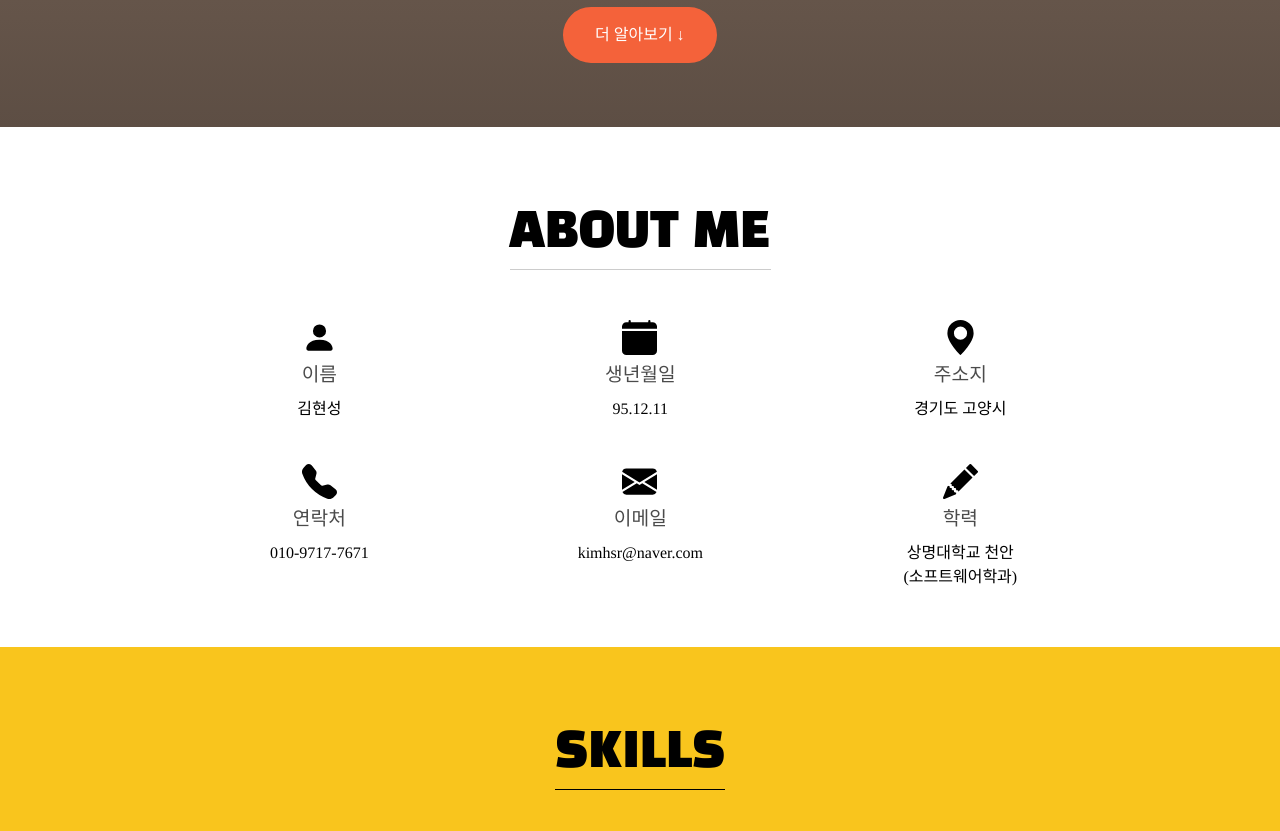
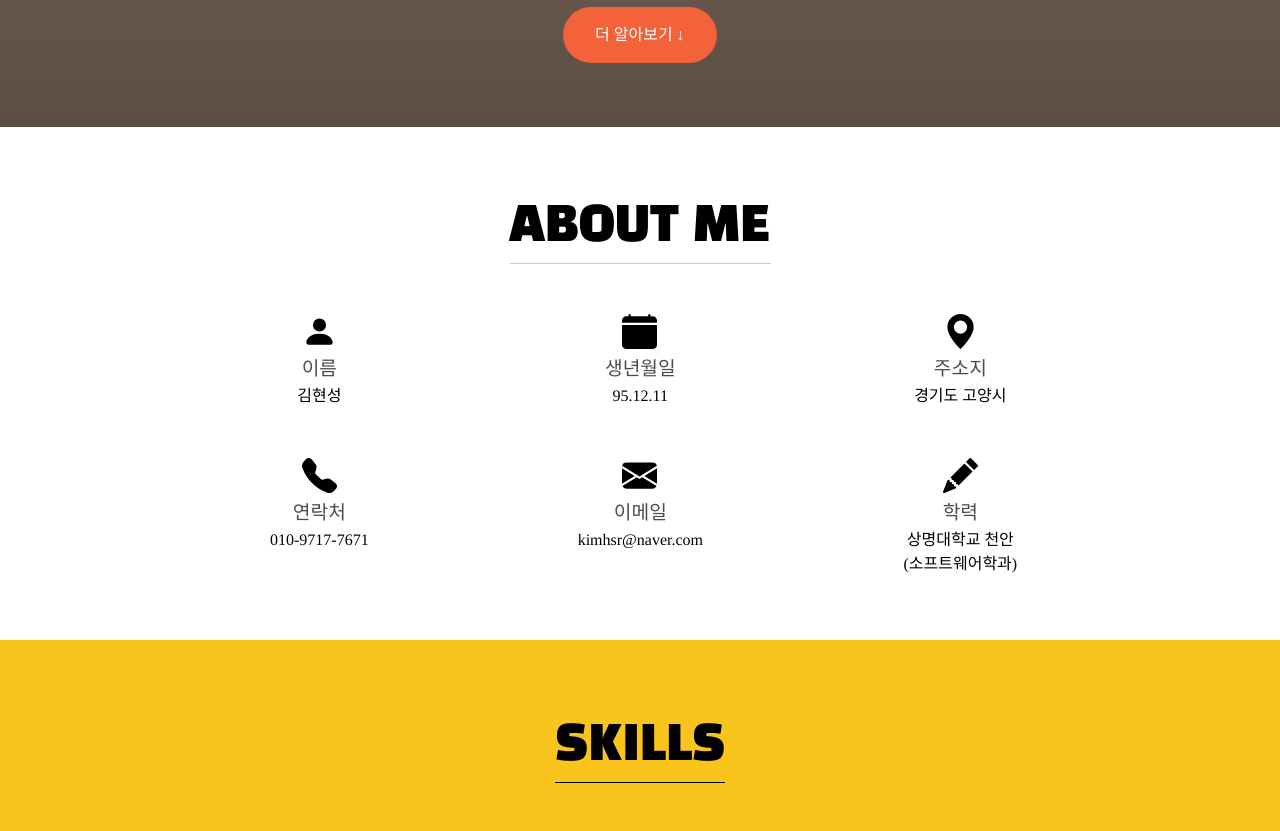
Before and after one commit to kimhsr/khs-portfolio, a React (Create React App) app: page / in a window 1280 px wide. Shown: the part 500-1331 px from the top of the page. Built offline with nearby package versions, Linux system fonts and the light colour scheme; a web font is replaced by a local one.

Commit message:
about height 수정

```diff
--- a/src/components/About.css
+++ b/src/components/About.css
@@ -1,15 +1,20 @@
 .aboutBackground {
   background-color: white;
   width: 100%;
-  height: 520px;
+  padding: 4rem 0rem;
+}
+
+.aboutPadding {
+  width: 100%;
+  max-width: 71.25rem;
+  padding: 0rem 2rem;
+  margin: 0 auto;
 }
 
 .aboutContainer {
   max-width: 71.25rem;
   margin: 0 auto;
   text-align: center;
-  position: relative;
-  top: 70px;
   width: 261px;
 }
 
@@ -18,14 +23,13 @@
   font-size: 3rem;
   color: black;
   border-bottom: 1px solid #cccccc;
+  margin-bottom: 50px;
 }
 
 .aboutContent {
   max-width: 57rem;
-  top: 120px;
   margin: 0 auto;
   text-align: center;
-  position: relative;
   display: grid;
   grid-template-columns: repeat(auto-fill, minmax(229px, 1fr));
   grid-gap: 50px;
@@ -44,22 +48,8 @@
 }
 
 .aboutName {
-  position: relative;
-  top: 7px;
   font-family: "NotoSansKR-Regular";
   color: black;
   font-weight: 500;
   transform: rotate(0.03deg);
 }
-
-@media screen and (max-width: 803px) {
-  .aboutBackground {
-    height: 670px;
-  }
-}
-
-@media screen and (max-width: 524px) {
-  .aboutBackground {
-    height: 1090px;
-  }
-}
--- a/src/components/About.js
+++ b/src/components/About.js
@@ -5,10 +5,10 @@ function About() {
   return (
     <div id="aboutScroll">
       <div className="aboutBackground">
-        <div className="aboutContainer">
-          <div className="aboutText">ABOUT ME</div>
-        </div>
-        <div className="aboutMain">
+        <div className="aboutPadding">
+          <div className="aboutContainer">
+            <div className="aboutText">ABOUT ME</div>
+          </div>
           <div className="aboutContent">
             <div className="about">
               <img alt="person" src="img/person-fill.svg" />
```
